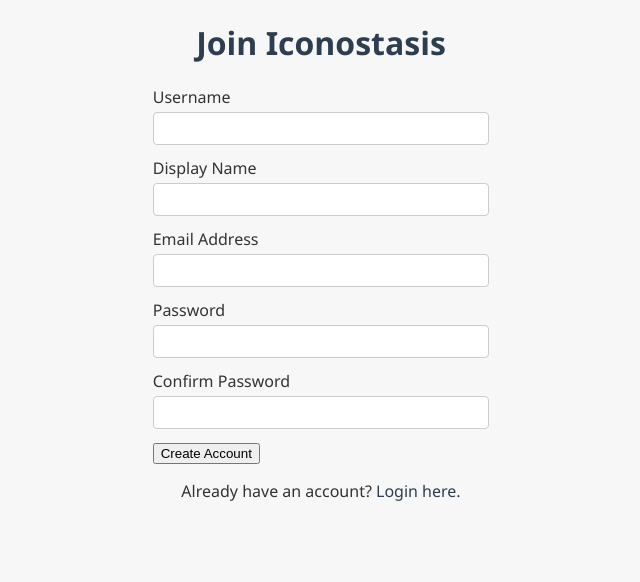
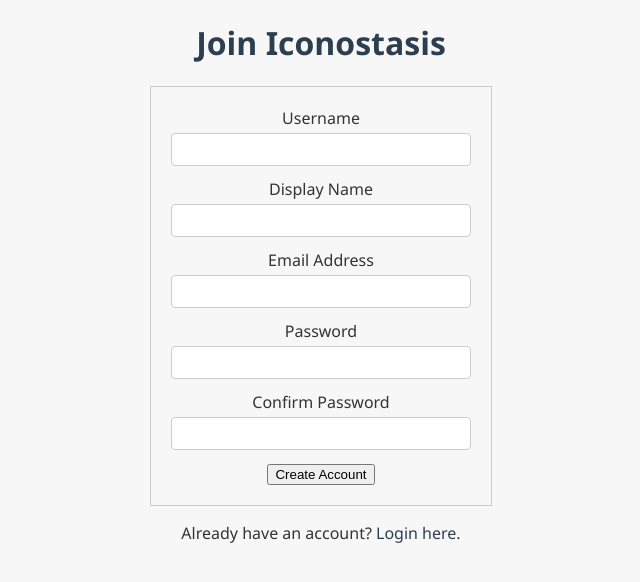
Before and after one commit to Luks-kit/iconostasis, a FastAPI app: page /signup in a window 1280 px wide. Shown: the top 582 px of the page, without its empty margins (319-959 px from the left). Run offline with FastAPI, Linux system fonts and the light colour scheme.

Commit message:
Add class to signup form for styling
Added 'login-form' class to the signup form.

```diff
--- a/templates/signup.html
+++ b/templates/signup.html
@@ -11,7 +11,7 @@
     <main class="login-container">
         <h1>Join Iconostasis</h1>
 
-        <form action="/signup" method="POST">
+        <form action="/signup" method="POST" class="login-form">
             <div class="form-group">
                 <label for="username">Username</label>
                 <input type="text" id="username" name="username" required>
```
